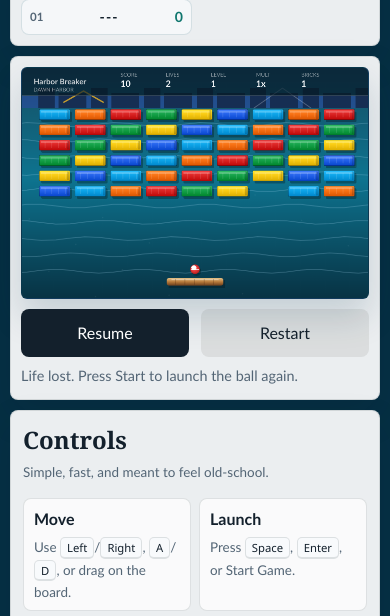
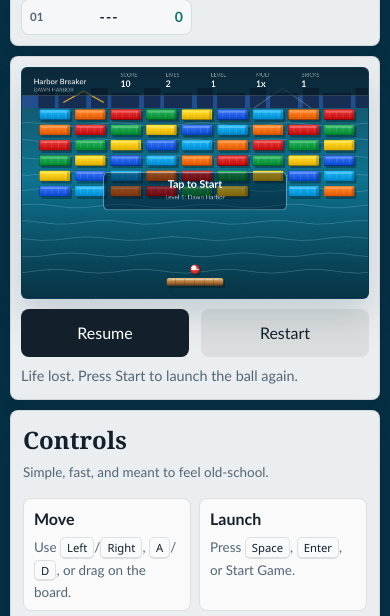
Before and after one commit to MJLRepo/eastcoast-harbor, a plain HTML site: page Brickbreaker/index.html in a window 390 px wide. Both pictures are taken after a click on the button "Start Game". Shown: the part 179-795 px from the top of the page. Drawn offline with Linux system fonts and the light colour scheme.

Commit message:
Add mobile tap start and brick sound

```diff
--- a/Brickbreaker/app.js
+++ b/Brickbreaker/app.js
@@ -157,6 +157,7 @@ let moveLeft = false;
 let moveRight = false;
 let bricks = [];
 let pointerActive = false;
+let pointerDown = null;
 let drops = [];
 let nextScoreDrop = 500;
 let activePowerUps = {
@@ -167,6 +168,7 @@ let activePowerUps = {
 let leaderboard = loadLeaderboard();
 let pendingScore = 0;
 let enteringScore = false;
+let audioContext = null;
 
 buildLevel();
 syncHud();
@@ -177,10 +179,13 @@ startButtonEl.addEventListener("click", startGame);
 restartButtonEl.addEventListener("click", restartGame);
 scoreFormEl.addEventListener("submit", savePendingScore);
 initialsInputEl.addEventListener("input", formatInitialsInput);
-canvas.addEventListener("pointerdown", handlePointerMove);
+canvas.addEventListener("pointerdown", handlePointerDown);
 canvas.addEventListener("pointermove", handlePointerMove);
+canvas.addEventListener("pointerup", handlePointerUp);
+canvas.addEventListener("pointercancel", clearPointerDown);
 canvas.addEventListener("pointerleave", () => {
   pointerActive = false;
+  clearPointerDown();
 });
 
 document.addEventListener("keydown", handleKeyDown);
@@ -223,6 +228,7 @@ function startGame() {
     return;
   }
 
+  unlockAudio();
   running = true;
   startButtonEl.textContent = "Resume";
   statusEl.textContent = "Game live. Keep the signal ball in play.";
@@ -336,6 +342,7 @@ function handleBrickCollision() {
 
     if (hitX && hitY) {
       brick.active = false;
+      playBrickBreakSound(brick);
       ball.dy *= -1;
       score += 10 * multiplier;
       multiplier += 1;
@@ -526,6 +533,7 @@ function draw() {
   drawDrop();
   drawPaddle();
   drawBall();
+  drawStartOverlay();
 }
 
 function drawBackdrop() {
@@ -644,6 +652,30 @@ function drawBoardHud() {
     drawHudMetric(label, value, x, 18);
     x += 94;
   }
+}
+
+function drawStartOverlay() {
+  if (running || enteringScore) {
+    return;
+  }
+
+  ctx.fillStyle = "rgba(2, 6, 23, 0.44)";
+  roundRect(170, 218, 380, 78, 10);
+  ctx.fill();
+
+  ctx.strokeStyle = "rgba(186, 230, 253, 0.42)";
+  ctx.lineWidth = 2;
+  ctx.stroke();
+
+  ctx.fillStyle = "#f8fafc";
+  ctx.font = "700 22px Trebuchet MS";
+  ctx.textAlign = "center";
+  ctx.fillText("Tap to Start", board.width / 2, 250);
+
+  ctx.fillStyle = "rgba(226, 232, 240, 0.78)";
+  ctx.font = "13px Trebuchet MS";
+  ctx.fillText(`Level ${level}: ${getLevelTheme().name}`, board.width / 2, 274);
+  ctx.textAlign = "start";
 }
 
 function drawHarborHorizon() {
@@ -928,10 +960,66 @@ function drawHudMetric(label, value, x, y) {
   ctx.fillText(String(value), x, y + 21);
 }
 
+function unlockAudio() {
+  if (!audioContext) {
+    const AudioContextClass = window.AudioContext || window.webkitAudioContext;
+
+    if (!AudioContextClass) {
+      return;
+    }
+
+    audioContext = new AudioContextClass();
+  }
+
+  if (audioContext.state === "suspended") {
+    audioContext.resume();
+  }
+}
+
+function playBrickBreakSound(brick) {
+  if (!audioContext) {
+    return;
+  }
+
+  const now = audioContext.currentTime;
+  const baseFrequency = 360 + ((brick.y - brickGrid.offsetTop) / (brickGrid.height + brickGrid.gap)) * 34;
+  const oscillator = audioContext.createOscillator();
+  const overtone = audioContext.createOscillator();
+  const gain = audioContext.createGain();
+  const overtoneGain = audioContext.createGain();
+
+  oscillator.type = "triangle";
+  oscillator.frequency.setValueAtTime(baseFrequency, now);
+  oscillator.frequency.exponentialRampToValueAtTime(baseFrequency * 1.45, now + 0.08);
+
+  overtone.type = "sine";
+  overtone.frequency.setValueAtTime(baseFrequency * 2.02, now);
+
+  gain.gain.setValueAtTime(0.0001, now);
+  gain.gain.exponentialRampToValueAtTime(0.12, now + 0.01);
+  gain.gain.exponentialRampToValueAtTime(0.0001, now + 0.14);
+
+  overtoneGain.gain.setValueAtTime(0.0001, now);
+  overtoneGain.gain.exponentialRampToValueAtTime(0.05, now + 0.01);
+  overtoneGain.gain.exponentialRampToValueAtTime(0.0001, now + 0.1);
+
+  oscillator.connect(gain);
+  overtone.connect(overtoneGain);
+  gain.connect(audioContext.destination);
+  overtoneGain.connect(audioContext.destination);
+
+  oscillator.start(now);
+  overtone.start(now);
+  oscillator.stop(now + 0.15);
+  overtone.stop(now + 0.11);
+}
+
 function handleKeyDown(event) {
   if (enteringScore) {
     return;
   }
+
+  unlockAudio();
 
   if (event.key === " " || event.key === "Enter") {
     event.preventDefault();
@@ -974,6 +1062,45 @@ function handlePointerMove(event) {
   }
 
   pointerActive = true;
+  if (pointerDown) {
+    pointerDown.moved = pointerDown.moved || Math.abs(event.clientX - pointerDown.x) > 10 || Math.abs(event.clientY - pointerDown.y) > 10;
+  }
+  movePaddleToPointer(event);
+}
+
+function handlePointerDown(event) {
+  if (enteringScore) {
+    return;
+  }
+
+  unlockAudio();
+  pointerDown = {
+    x: event.clientX,
+    y: event.clientY,
+    moved: false,
+  };
+  pointerActive = true;
+  movePaddleToPointer(event);
+}
+
+function handlePointerUp(event) {
+  if (enteringScore) {
+    return;
+  }
+
+  const wasTap = pointerDown && !pointerDown.moved;
+  clearPointerDown();
+
+  if (wasTap && !running) {
+    startGame();
+  }
+}
+
+function clearPointerDown() {
+  pointerDown = null;
+}
+
+function movePaddleToPointer(event) {
   const rect = canvas.getBoundingClientRect();
   const scaleX = board.width / rect.width;
   const pointerX = (event.clientX - rect.left) * scaleX;
--- a/Brickbreaker/index.html
+++ b/Brickbreaker/index.html
@@ -12,7 +12,7 @@
   <link rel="manifest" href="manifest.webmanifest">
   <link rel="apple-touch-icon" href="icons/icon-180.png">
   <link rel="icon" type="image/png" sizes="192x192" href="icons/icon-192.png">
-  <link rel="stylesheet" href="styles.css?v=themes">
+  <link rel="stylesheet" href="styles.css?v=sound">
 </head>
 <body>
   <main class="app-shell">
@@ -63,7 +63,7 @@
           <button id="start-button" class="primary-button" type="button">Start Game</button>
           <button id="restart-button" class="secondary-button" type="button">Restart</button>
         </div>
-        <p id="status" class="status-text" aria-live="polite">Press Start to launch the ball. Use arrows, A/D, or drag on the board.</p>
+        <p id="status" class="status-text" aria-live="polite">Tap the game board or press Start to launch. Drag on the board to move.</p>
       </section>
 
       <section class="panel info-panel">
@@ -117,7 +117,7 @@
     </form>
   </div>
 
-  <script src="app.js?v=themes"></script>
+  <script src="app.js?v=sound"></script>
   <script>
     if ("serviceWorker" in navigator) {
       window.addEventListener("load", () => {
--- a/Brickbreaker/service-worker.js
+++ b/Brickbreaker/service-worker.js
@@ -1,9 +1,9 @@
-const cacheName = "harbor-breaker-v4";
+const cacheName = "harbor-breaker-v6";
 const appShell = [
   "./",
   "./index.html",
-  "./styles.css?v=themes",
-  "./app.js?v=themes",
+  "./styles.css?v=sound",
+  "./app.js?v=sound",
   "./manifest.webmanifest",
   "./icons/icon-180.png",
   "./icons/icon-192.png",
```
Also changed, not shown: 1 other file.
